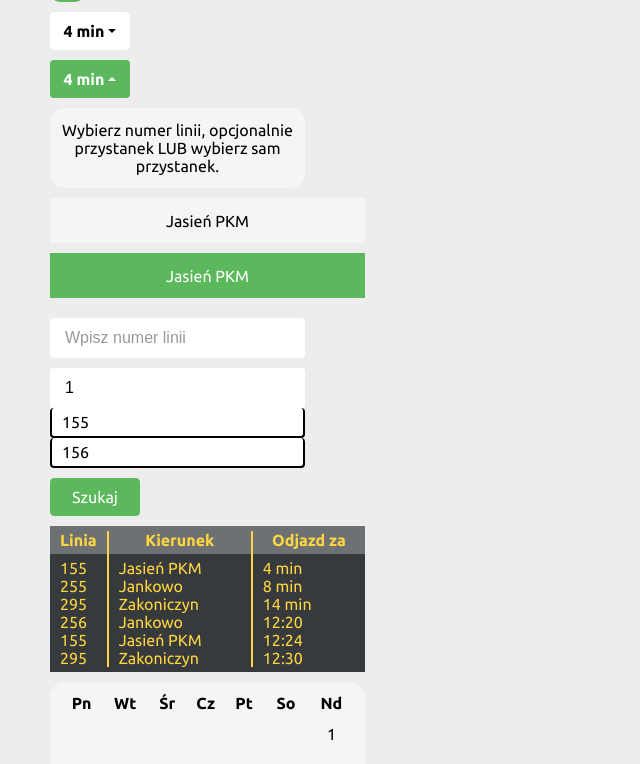
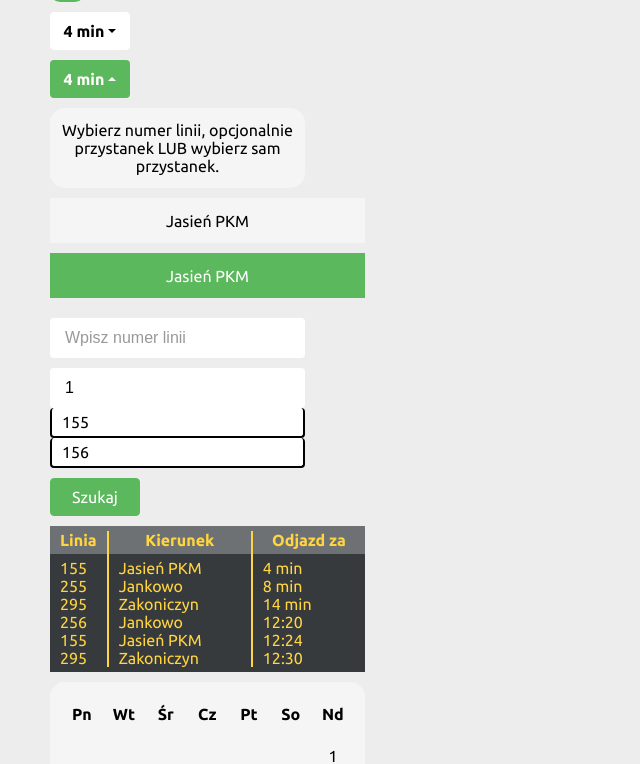
Before and after one commit to mkociak/gtt, a React app: page / in a window 1280 px wide. Shown: the part 539-1303 px from the top of the page, without its empty margins (0-640 px from the left). Built offline with nearby package versions, Linux system fonts and the light colour scheme.

Commit message:
update calendar

```diff
--- a/src/styles/_components.scss
+++ b/src/styles/_components.scss
@@ -218,10 +218,23 @@
     padding: 10px;
     width: 315px;
     height: 300px;
+    thead {
+        th {
+            width: 40px;
+            height: 40px;
+        }
+    }
     tbody {
         tr {
             td {
                 text-align: center;
+                cursor: pointer;
+                width: 44px;
+                height: 40px;
+                &:hover {
+                    border-radius: 15px;
+                    background-color: white;
+                }
             }
             .currentDay {
                 border: 2px solid $green-color;
```
